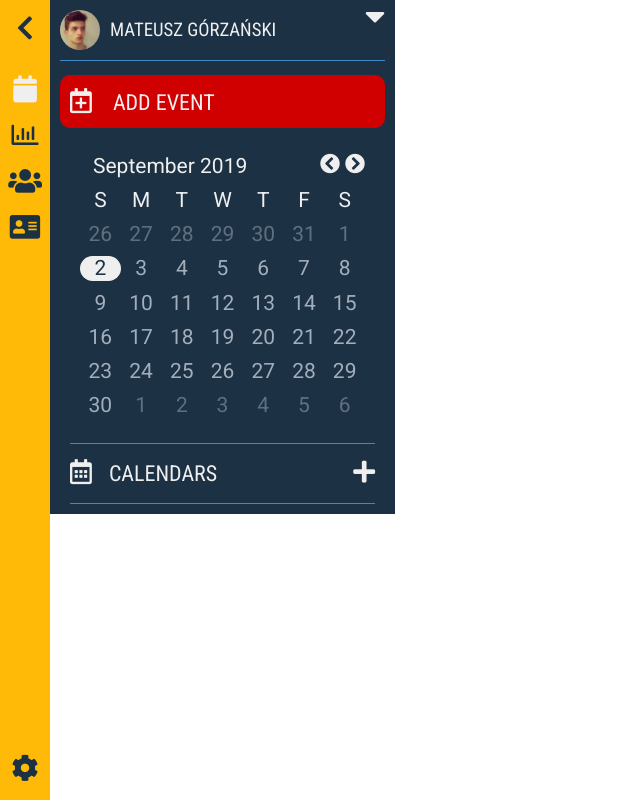
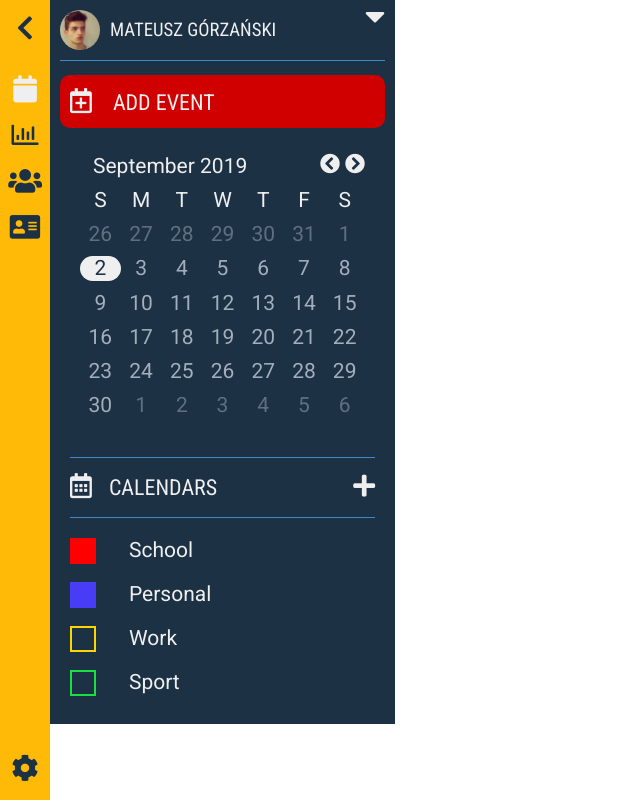
Before and after one commit to mgorzanski/calendar-app, a React (Create React App) app: page /calendar/main in a window 1280 px wide. Shown: the whole page, without its empty margins (0-640 px from the left). Built offline with nearby package versions, Linux system fonts and the light colour scheme.

Commit message:
update calendars, add app icon

```diff
--- a/src/containers/Calendar/Calendar/Panel/PanelCalendars.css
+++ b/src/containers/Calendar/Calendar/Panel/PanelCalendars.css
@@ -1,5 +1,5 @@
 .panel-calendars {
-
+  margin-top:40px;
 }
 
 .panel-title {
@@ -33,3 +33,51 @@
   font-size:25px;
   cursor: pointer;
 }
+
+.calendars-list {
+  list-style: none;
+  margin:20px 0 0 10px;
+  padding:0;
+}
+
+.calendars-list-item {
+  display:flex;
+  cursor:pointer;
+}
+
+.calendars-list-item-color {
+  width: 22px;
+  height: 22px;
+  display:inline-block;
+}
+
+.calendars-list-item-color-red {
+  border:2px solid #FF0000;
+  background-color: #FF0000;
+}
+
+.calendars-list-item-color-yellow {
+  border:2px solid #FFD500;
+  background-color: #FFD500;
+}
+
+.calendars-list-item-color-purple {
+  border:2px solid #493CF6;
+  background-color: #493CF6;
+}
+
+.calendars-list-item-color-green {
+  border:2px solid #19DF41;
+  background-color: #19DF41;
+}
+
+.calendars-list-item-not-active {
+  background-color: var(--yankees-blue-color);
+}
+
+.calendars-list-item-name {
+  font-size: 21px;
+  font-family: 'Roboto', sans-serif;
+  color: var(--primary-text-color);
+  margin:0 0 20px 33px;
+}
--- a/src/containers/Calendar/Calendar/Panel/PanelCalendars.js
+++ b/src/containers/Calendar/Calendar/Panel/PanelCalendars.js
@@ -20,6 +20,27 @@ export default class PanelCalendars extends React.Component {
             </span>
           </div>
         </div>
+
+        <div className="panel-content">
+          <ul className="calendars-list">
+            <li className="calendars-list-item">
+              <span className="calendars-list-item-color calendars-list-item-color-red"></span>
+              <span className="calendars-list-item-name">School</span>
+            </li>
+            <li className="calendars-list-item">
+              <span className="calendars-list-item-color calendars-list-item-color-purple"></span>
+              <span className="calendars-list-item-name">Personal</span>
+            </li>
+            <li className="calendars-list-item">
+              <span className="calendars-list-item-color calendars-list-item-color-yellow calendars-list-item-not-active"></span>
+              <span className="calendars-list-item-name">Work</span>
+            </li>
+            <li className="calendars-list-item">
+              <span className="calendars-list-item-color calendars-list-item-color-green calendars-list-item-not-active"></span>
+              <span className="calendars-list-item-name">Sport</span>
+            </li>
+          </ul>
+        </div>
       </div>
     );
   }
--- a/src/electron-starter.js
+++ b/src/electron-starter.js
@@ -1,5 +1,6 @@
 // Modules to control application life and create native browser window
 const {app, BrowserWindow} = require('electron')
+const path = require('path');
 
 // Keep a global reference of the window object, if you don't, the window will
 // be closed automatically when the JavaScript object is garbage collected.
@@ -7,7 +8,9 @@ let mainWindow
 
 function createWindow () {
   // Create the browser window.
-  mainWindow = new BrowserWindow()
+  mainWindow = new BrowserWindow({
+    icon: path.join(__dirname, 'assets/app/icon.png')
+  })
 
   // and load the index.html of the app.
   const startUrl = process.env.ELECTRON_START_URL || URL.format({
```
Also changed, not shown: src/assets/app/icon.png (added).
